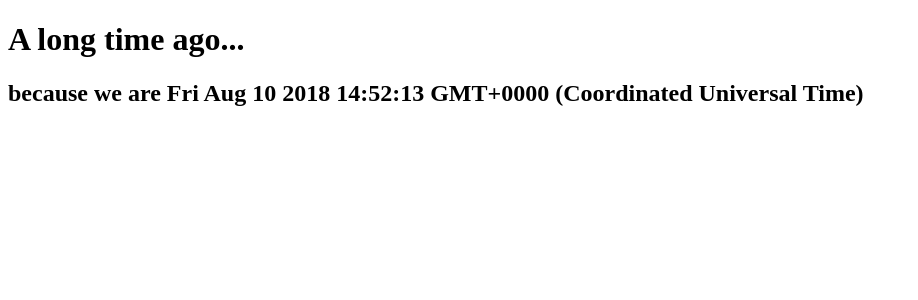
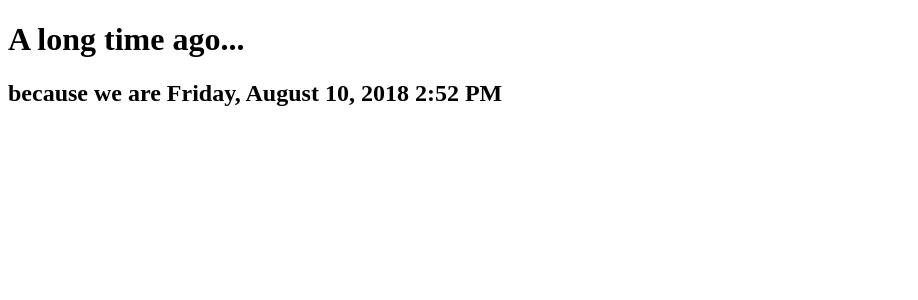
Before and after one commit to remibantos/vuejs-handson, a Vue app in the folder swapui/: page / in a window 1280 px wide. Shown: the top 300 px of the page, without its empty margins (0-918 px from the left). Built offline with nearby package versions, Linux system fonts and the light colour scheme.

Commit message:
External lib moment import

```diff
--- a/swapui/package.json
+++ b/swapui/package.json
@@ -8,6 +8,7 @@
     "lint": "vue-cli-service lint"
   },
   "dependencies": {
+    "moment": "^2.22.2",
     "vue": "^2.5.17"
   },
   "devDependencies": {
--- a/swapui/src/components/Swapui.vue
+++ b/swapui/src/components/Swapui.vue
@@ -5,12 +5,14 @@
     </div>
 </template>
 <script>
+
+  import moment from 'moment'
   export default {
     name: 'Swapui',
     props: ['msg'],
     data () {
       return {
-        date: new Date()
+        date: moment().format('LLLL')
       }
     }
   }
```
Also changed, not shown: 1 other file (tests, documents, lock files or other folders).
